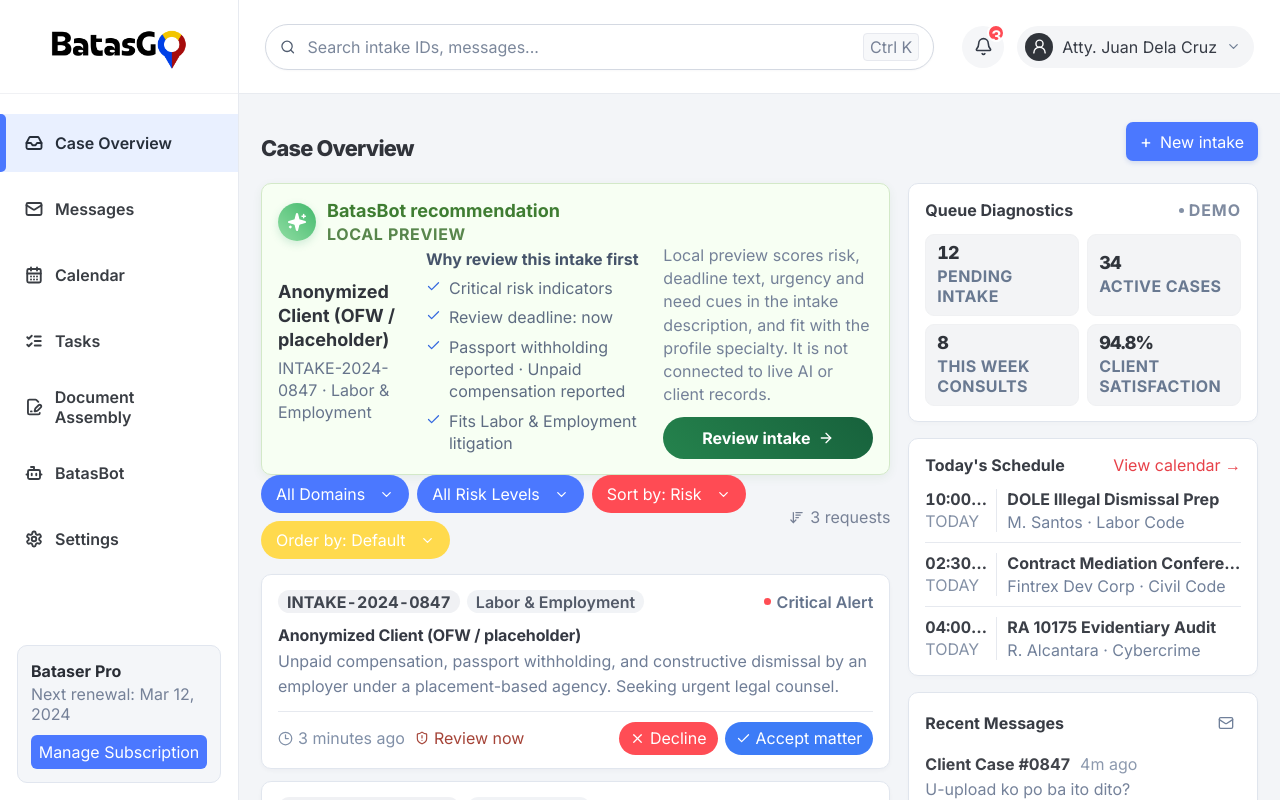
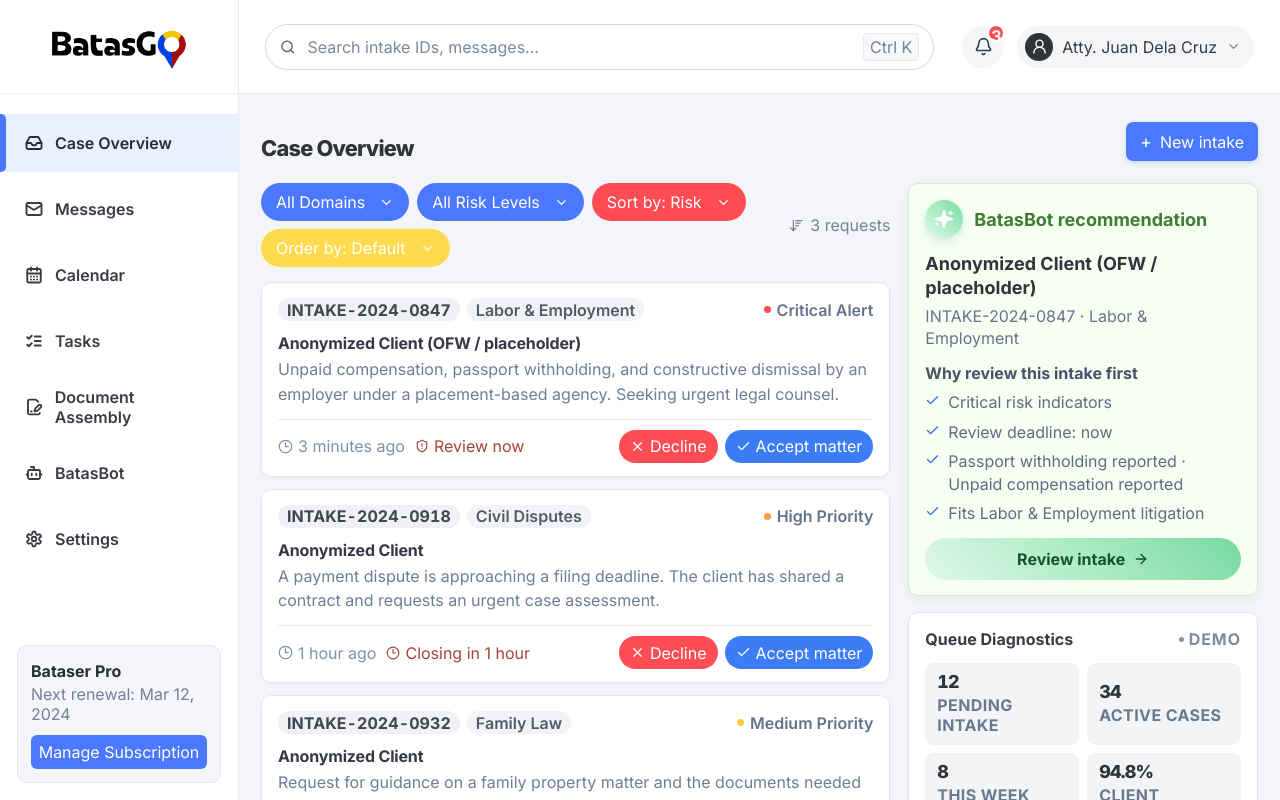
Before and after one commit to anthonyFalter/batasgo-lawyer-mvp, a Next.js app: page /dashboard in a window 1280 px wide. Shown: the top 800 px of the page. Built offline with nearby package versions, Linux system fonts and the light colour scheme.

Commit message:
update AI summary position

```diff
--- a/src/features/triage/triage-dashboard.css
+++ b/src/features/triage/triage-dashboard.css
@@ -942,6 +942,7 @@
 }
 
 .rail-panel.triage-ai-panel {
+  --triage-ai-gradient: linear-gradient(45deg, #e0f8e9 0%, #a6eac0 56%, #78d9a0 100%);
   display: grid;
   grid-template-columns: minmax(0, 0.8fr) minmax(0, 1.35fr) minmax(210px, 0.85fr);
   align-items: center;
@@ -949,6 +950,13 @@
   background: #f7fff3;
   border-color: #d3e9c8;
   box-shadow: 0 3px 10px rgb(70 132 61 / 8%);
+}
+
+.insights-rail .triage-ai-panel {
+  display: flex;
+  flex-direction: column;
+  align-items: stretch;
+  gap: 14px;
 }
 
 .triage-ai-heading {
@@ -966,7 +974,7 @@
   flex: 0 0 auto;
   place-items: center;
   color: #fff;
-  background: linear-gradient(45deg, #8fdda2 0%, #43b96d 100%);
+  background: var(--triage-ai-gradient);
   border-radius: 50%;
   box-shadow: 0 3px 8px rgb(52 157 105 / 20%);
 }
@@ -980,15 +988,6 @@
   color: #3f7d32;
   font-size: 18px;
   font-weight: 700;
-}
-
-.triage-ai-local-label {
-  display: inline-flex;
-  margin-top: 3px;
-  color: #58864c;
-  font-size: 16px;
-  font-weight: 650;
-  letter-spacing: 0.04em;
 }
 
 .triage-ai-client {
@@ -1051,14 +1050,17 @@
   display: flex;
   height: 100%;
   flex-direction: column;
-  justify-content: space-between;
+  justify-content: flex-end;
   gap: 11px;
   margin-top: 0;
   padding-top: 0;
   border-top: 0;
 }
 
-.triage-ai-footer p,
+.insights-rail .triage-ai-footer {
+  height: auto;
+}
+
 .triage-ai-empty p {
   margin: 0;
   color: #748198;
@@ -1073,18 +1075,22 @@
   justify-content: center;
   gap: 8px;
   padding: 0 14px;
-  color: #fff;
-  background: linear-gradient(45deg, #25834d 0%, #17613c 100%);
+  color: #145333;
+  background: var(--triage-ai-gradient);
   border: 0;
   border-radius: 999px;
   cursor: pointer;
   font-size: 16px;
   font-weight: 650;
-  transition: background-color 140ms ease, transform 140ms ease;
+  transition: box-shadow 140ms ease, transform 140ms ease;
+}
+
+.insights-rail .triage-ai-footer button {
+  width: 100%;
 }
 
 .triage-ai-footer button:hover {
-  background: linear-gradient(45deg, #1f7444 0%, #105334 100%);
+  box-shadow: 0 3px 9px rgb(52 157 105 / 22%);
   transform: translateY(-1px);
 }
 
--- a/src/features/triage/triage-dashboard.tsx
+++ b/src/features/triage/triage-dashboard.tsx
@@ -340,40 +340,6 @@ export default function TriageDashboard() {
 
           <div className="dashboard-grid">
             <section className="queue-section" aria-labelledby="queue-heading">
-              <section className="rail-panel triage-ai-panel" aria-labelledby="triage-ai-title">
-                <div className="triage-ai-heading">
-                  <span className="triage-ai-icon"><Sparkles aria-hidden="true" size={20} fill="currentColor" strokeWidth={1.7} /></span>
-                  <div>
-                    <h2 id="triage-ai-title">BatasBot recommendation</h2>
-                    <span className="triage-ai-local-label">LOCAL PREVIEW</span>
-                  </div>
-                </div>
-                {recommendation ? (
-                  <>
-                    <div className="triage-ai-client">
-                      <h3>{recommendation.intake.client}</h3>
-                      <p>{recommendation.intake.id} · {recommendation.intake.domain}</p>
-                    </div>
-                    <div className="triage-ai-reasons">
-                      <h4>Why review this intake first</h4>
-                      <ul>
-                        {recommendation.reasons.map((reason) => <li key={reason}><Check aria-hidden="true" size={15} />{reason}</li>)}
-                      </ul>
-                    </div>
-                    <div className="triage-ai-footer">
-                      <p>Local preview scores risk, deadline text, urgency and need cues in the intake description, and fit with the profile specialty. It is not connected to live AI or client records.</p>
-                      <button type="button" onClick={reviewRecommendedIntake}>
-                        Review intake <ArrowRight aria-hidden="true" size={16} />
-                      </button>
-                    </div>
-                  </>
-                ) : (
-                  <div className="triage-ai-empty">
-                    <h3>No open intakes to rank</h3>
-                    <p>New requests will appear in this local priority preview.</p>
-                  </div>
-                )}
-              </section>
               <div className="queue-toolbar">
                 <h2 id="queue-heading" className="sr-only">Incoming intake requests</h2>
                 <div className="filters">
@@ -489,6 +455,38 @@ export default function TriageDashboard() {
             </section>
 
             <aside className="insights-rail" aria-label="Practice overview">
+              <section className="rail-panel triage-ai-panel" aria-labelledby="triage-ai-title">
+                <div className="triage-ai-heading">
+                  <span className="triage-ai-icon"><Sparkles aria-hidden="true" size={20} fill="currentColor" strokeWidth={1.7} /></span>
+                  <div>
+                    <h2 id="triage-ai-title">BatasBot recommendation</h2>
+                  </div>
+                </div>
+                {recommendation ? (
+                  <>
+                    <div className="triage-ai-client">
+                      <h3>{recommendation.intake.client}</h3>
+                      <p>{recommendation.intake.id} · {recommendation.intake.domain}</p>
+                    </div>
+                    <div className="triage-ai-reasons">
+                      <h4>Why review this intake first</h4>
+                      <ul>
+                        {recommendation.reasons.map((reason) => <li key={reason}><Check aria-hidden="true" size={15} />{reason}</li>)}
+                      </ul>
+                    </div>
+                    <div className="triage-ai-footer">
+                      <button type="button" onClick={reviewRecommendedIntake}>
+                        Review intake <ArrowRight aria-hidden="true" size={16} />
+                      </button>
+                    </div>
+                  </>
+                ) : (
+                  <div className="triage-ai-empty">
+                    <h3>No open intakes to rank</h3>
+                    <p>New requests will appear in this local priority preview.</p>
+                  </div>
+                )}
+              </section>
               <section className="rail-panel diagnostics-panel">
                 <div className="rail-panel-heading"><h2>Queue Diagnostics</h2><span className="live-indicator"><span /> DEMO</span></div>
                 <div className="stat-grid">
```
Also changed, not shown: 1 other file (tests, documents, lock files or other folders).
